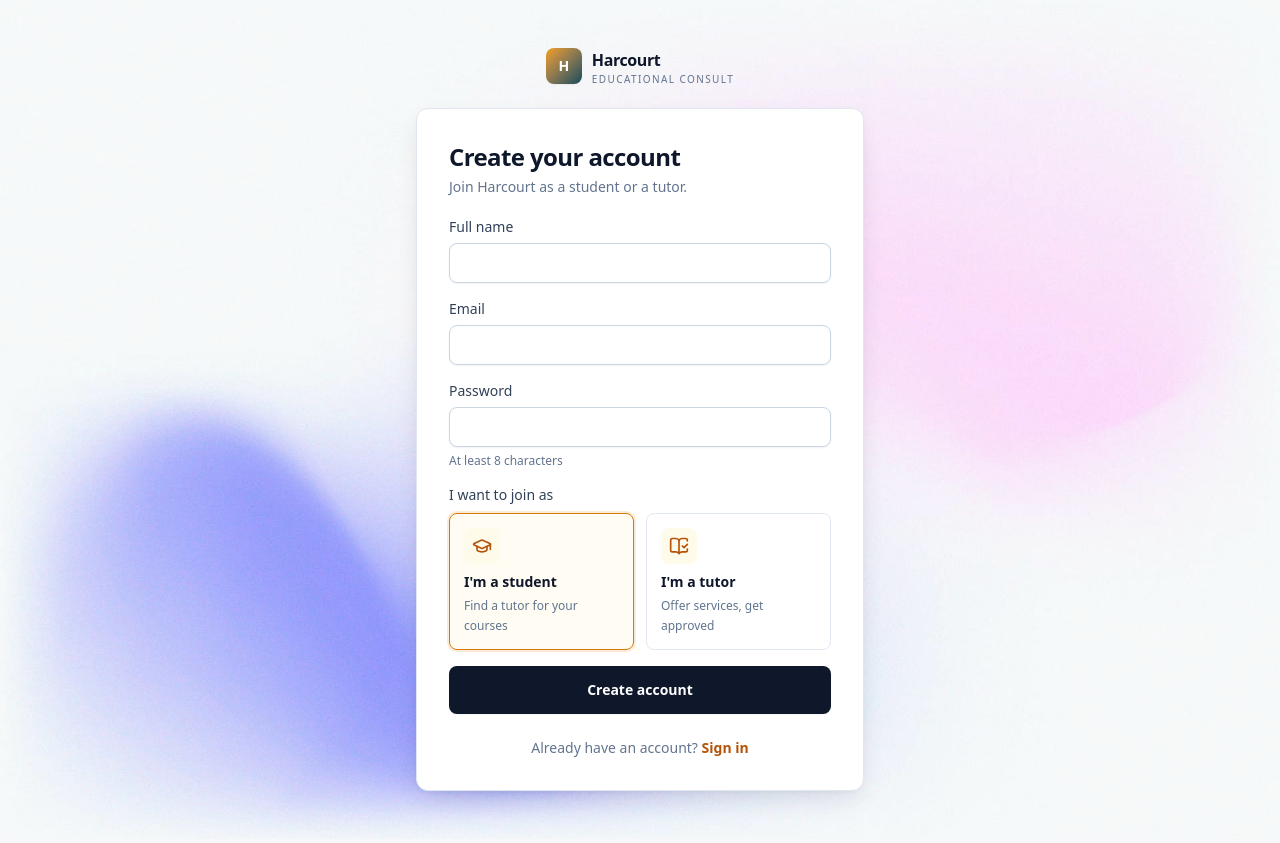
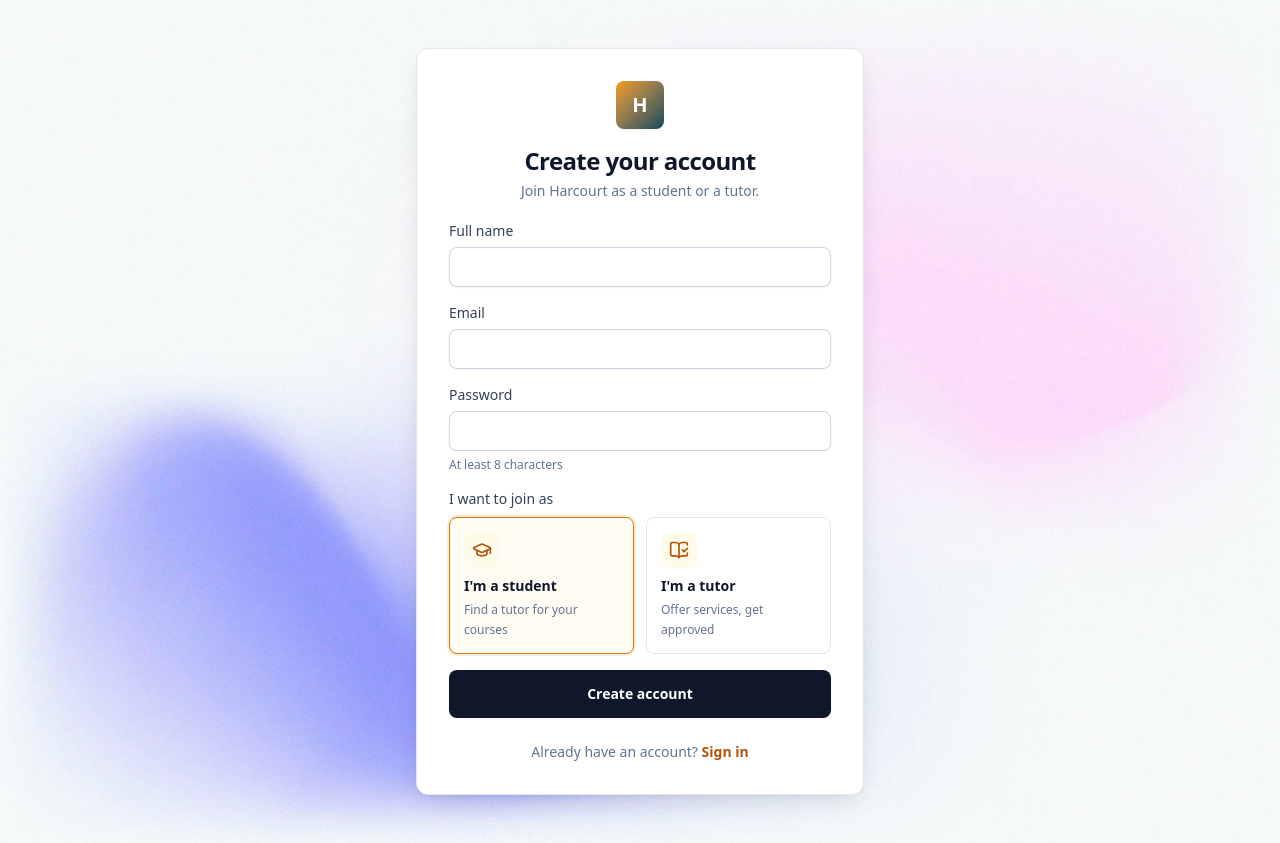
Before and after one commit to raidenkhan/Harcort-educational-consult, a Next.js app: page /sign-up in a window 1280 px wide. Built offline with nearby package versions, Linux system fonts and the light colour scheme.

Commit message:
Brand the auth screens: reusable H monogram on sign-in, sign-up, forgot-password and the auth modal

```diff
--- a/src/app/(auth)/layout.tsx
+++ b/src/app/(auth)/layout.tsx
@@ -1,5 +1,4 @@
 import Image from "next/image";
-import { Logo } from "@/components/ui/Logo";
 
 export default function AuthLayout({
   children,
@@ -20,12 +19,8 @@ export default function AuthLayout({
         aria-hidden="true"
         className="absolute inset-0 bg-white/25"
       />
-      <div className="relative w-full max-w-md">
-        <div className="mb-6 flex justify-center">
-          <Logo />
-        </div>
-        {children}
-      </div>
+      {/* The card's BrandMark + heading are the brand anchor here. */}
+      <div className="relative w-full max-w-md">{children}</div>
     </div>
   );
 }
--- a/src/app/(auth)/sign-in/SignInForm.tsx
+++ b/src/app/(auth)/sign-in/SignInForm.tsx
@@ -2,16 +2,20 @@
 
 import Link from "next/link";
 import { SignInFields } from "@/components/auth/AuthFields";
+import { BrandMark } from "@/components/ui/BrandMark";
 
 /** Standalone /sign-in page (deep links). The modal version lives in the
  *  auth modal — both share SignInFields. */
 export function SignInForm() {
   return (
     <div className="rounded-lg border border-slate-200 bg-white p-8 shadow-lift">
-      <h1 className="font-display text-2xl font-bold tracking-tight text-slate-900">
+      <div className="mb-4 flex justify-center">
+        <BrandMark size="lg" />
+      </div>
+      <h1 className="text-center font-display text-2xl font-bold tracking-tight text-slate-900">
         Welcome back
       </h1>
-      <p className="mt-1 text-sm text-slate-500">
+      <p className="mt-1 text-center text-sm text-slate-500">
         Sign in to your Harcourt account.
       </p>
       <SignInFields />
--- a/src/app/(auth)/sign-up/page.tsx
+++ b/src/app/(auth)/sign-up/page.tsx
@@ -2,14 +2,18 @@
 
 import Link from "next/link";
 import { SignUpFields } from "@/components/auth/AuthFields";
+import { BrandMark } from "@/components/ui/BrandMark";
 
 export default function SignUpPage() {
   return (
     <div className="rounded-lg border border-slate-200 bg-white p-8 shadow-lift">
-      <h1 className="font-display text-2xl font-bold tracking-tight text-slate-900">
+      <div className="mb-4 flex justify-center">
+        <BrandMark size="lg" />
+      </div>
+      <h1 className="text-center font-display text-2xl font-bold tracking-tight text-slate-900">
         Create your account
       </h1>
-      <p className="mt-1 text-sm text-slate-500">
+      <p className="mt-1 text-center text-sm text-slate-500">
         Join Harcourt as a student or a tutor.
       </p>
       <SignUpFields />
--- a/src/app/forgot-password/page.tsx
+++ b/src/app/forgot-password/page.tsx
@@ -3,6 +3,7 @@ import { ForgotPasswordForm } from "@/components/auth/ForgotPasswordForm";
 import { Container } from "@/components/ui/Container";
 import { Card } from "@/components/ui/Card";
 import { Logo } from "@/components/ui/Logo";
+import { BrandMark } from "@/components/ui/BrandMark";
 import { BentoBackdrop } from "@/components/ui/BentoBackdrop";
 
 export const metadata = {
@@ -31,10 +32,13 @@ export default function ForgotPasswordPage() {
       <main className="relative flex flex-1 items-center py-14">
         <Container size="narrow">
           <Card className="mx-auto w-full max-w-md">
-            <h1 className="font-display text-2xl font-bold tracking-tight text-slate-900">
+            <div className="mb-4 flex justify-center">
+              <BrandMark size="lg" />
+            </div>
+            <h1 className="text-center font-display text-2xl font-bold tracking-tight text-slate-900">
               Reset your password
             </h1>
-            <p className="mt-1 text-sm text-slate-500">
+            <p className="mt-1 text-center text-sm text-slate-500">
               Enter the one-time code your admin shared with you, along with
               your new password. Codes expire after 30 minutes.
             </p>
--- a/src/components/auth/AuthModal.tsx
+++ b/src/components/auth/AuthModal.tsx
@@ -10,6 +10,7 @@ import {
   useSyncExternalStore,
 } from "react";
 import { SignInFields, SignUpFields } from "./AuthFields";
+import { BrandMark } from "@/components/ui/BrandMark";
 import { cn } from "@/lib/cn";
 
 export type AuthTab = "sign-in" | "sign-up";
@@ -190,10 +191,13 @@ export function AuthModalProvider({ children }: { children: React.ReactNode }) {
 
           {/* body */}
           <div className="px-6 py-6">
-            <h2 className="font-display text-2xl font-bold tracking-tight text-slate-900">
+            <div className="mb-4 flex justify-center">
+              <BrandMark size="lg" />
+            </div>
+            <h2 className="text-center font-display text-2xl font-bold tracking-tight text-slate-900">
               {activeTab === "sign-in" ? "Welcome back" : "Create your account"}
             </h2>
-            <p className="mt-1 text-sm text-slate-500">
+            <p className="mt-1 text-center text-sm text-slate-500">
               {activeTab === "sign-in"
                 ? "Sign in to your Harcourt account."
                 : "Join Harcourt as a student or a tutor."}
--- /dev/null
+++ b/src/components/ui/BrandMark.tsx
@@ -0,0 +1,30 @@
+import { cn } from "@/lib/cn";
+
+/**
+ * The Harcourt H monogram — the amber→petrol gradient square with a white H
+ * used in the logo mark and the favicon. Standalone on auth screens, empty
+ * states, and anywhere the brand should anchor the eye.
+ */
+export function BrandMark({
+  size = "md",
+  className,
+}: {
+  size?: "sm" | "md" | "lg" | "xl";
+  className?: string;
+}) {
+  return (
+    <span
+      aria-hidden="true"
+      className={cn(
+        "flex items-center justify-center rounded-md bg-gradient-to-br from-brand-500 to-petrol-700 font-display font-bold text-white shadow-xs",
+        size === "sm" && "h-8 w-8 text-sm",
+        size === "md" && "h-9 w-9 text-sm",
+        size === "lg" && "h-12 w-12 text-xl",
+        size === "xl" && "h-14 w-14 text-2xl",
+        className,
+      )}
+    >
+      H
+    </span>
+  );
+}
--- a/src/components/ui/Logo.tsx
+++ b/src/components/ui/Logo.tsx
@@ -1,12 +1,11 @@
 import Link from "next/link";
 import { cn } from "@/lib/cn";
+import { BrandMark } from "./BrandMark";
 
 export function Logo({ dark = false }: { dark?: boolean }) {
   return (
     <Link href="/" className="inline-flex items-center gap-2.5" aria-label="Harcourt home">
-      <span className="flex h-9 w-9 items-center justify-center rounded-md bg-gradient-to-br from-brand-500 to-petrol-700 text-sm font-bold text-white shadow-xs">
-        H
-      </span>
+      <BrandMark size="md" />
       <span className="flex flex-col leading-none">
         <span
           className={cn(
```
